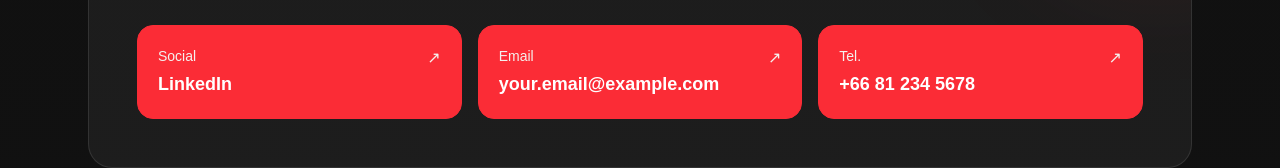
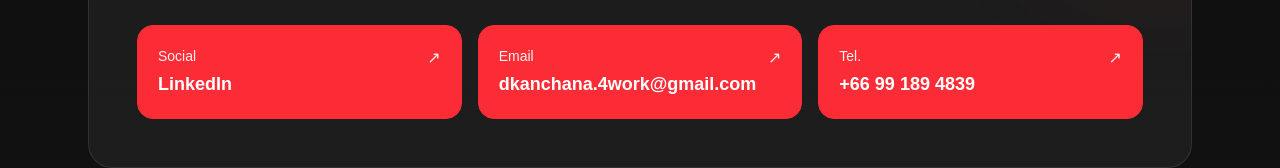
Before and after one commit to dkanchn/Portfolio, a Next.js app: page / in a window 1280 px wide. Shown: the part 4990-5158 px from the top of the page. Built offline with nearby package versions, Linux system fonts and the light colour scheme.

Commit message:
Fix path

```diff
--- a/next.config.ts
+++ b/next.config.ts
@@ -12,7 +12,7 @@
     },
 
     ...(isProd && {
-        basePath: "/Portfolio",
+        basePath: "/Portfolio/public",
         assetPrefix: "/Portfolio/public",
     }),
 };
--- a/src/components/contact.tsx
+++ b/src/components/contact.tsx
@@ -51,7 +51,7 @@
                 <div>
                   <p className="text-sm text-white-500">Email</p>
                   <h3 className="mt-1 text-lg font-semibold text-white">
-                    your.email@example.com
+                    dkanchana.4work@gmail.com
                   </h3>
                 </div>
 
@@ -76,7 +76,7 @@
                 <div>
                   <p className="text-sm text-white-500">Tel.</p>
                   <h3 className="mt-1 text-lg font-semibold text-white">
-                    +66 81 234 5678
+                    +66 99 189 4839
                   </h3>
                 </div>
 
```
